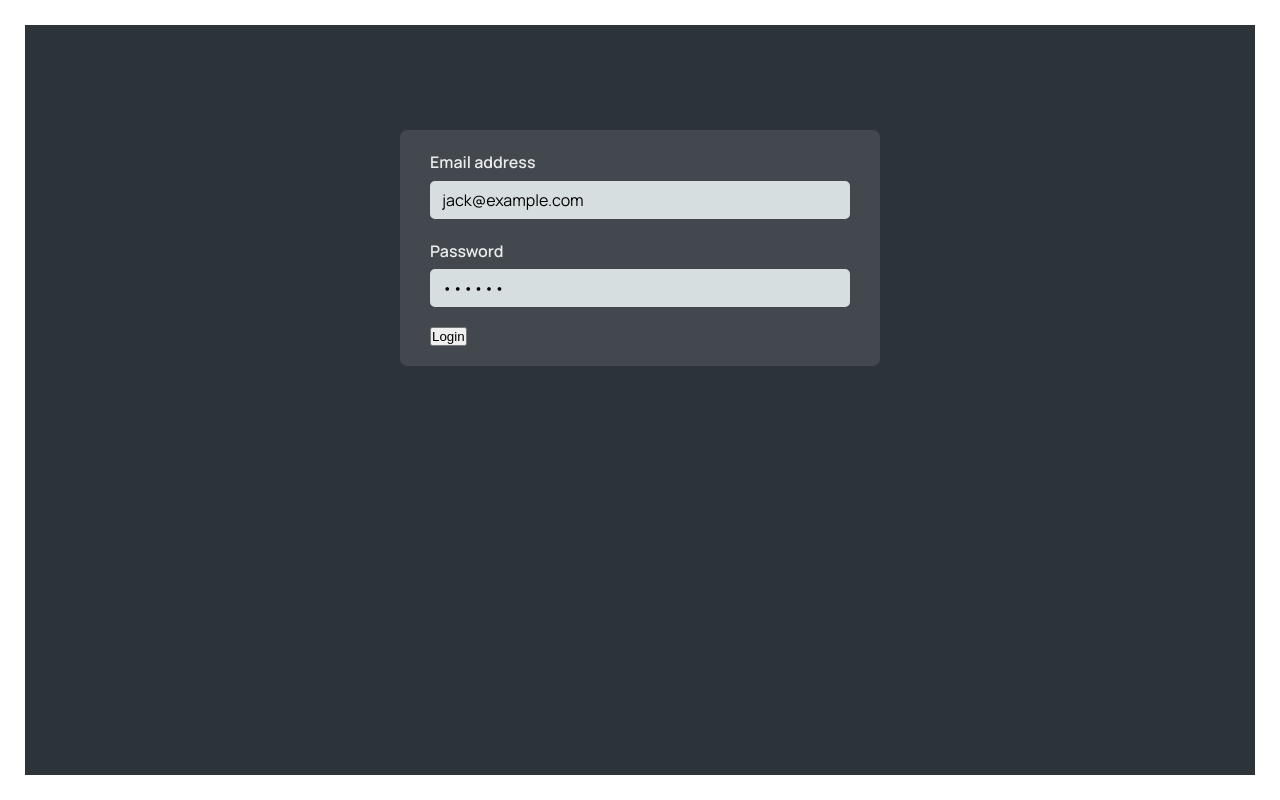
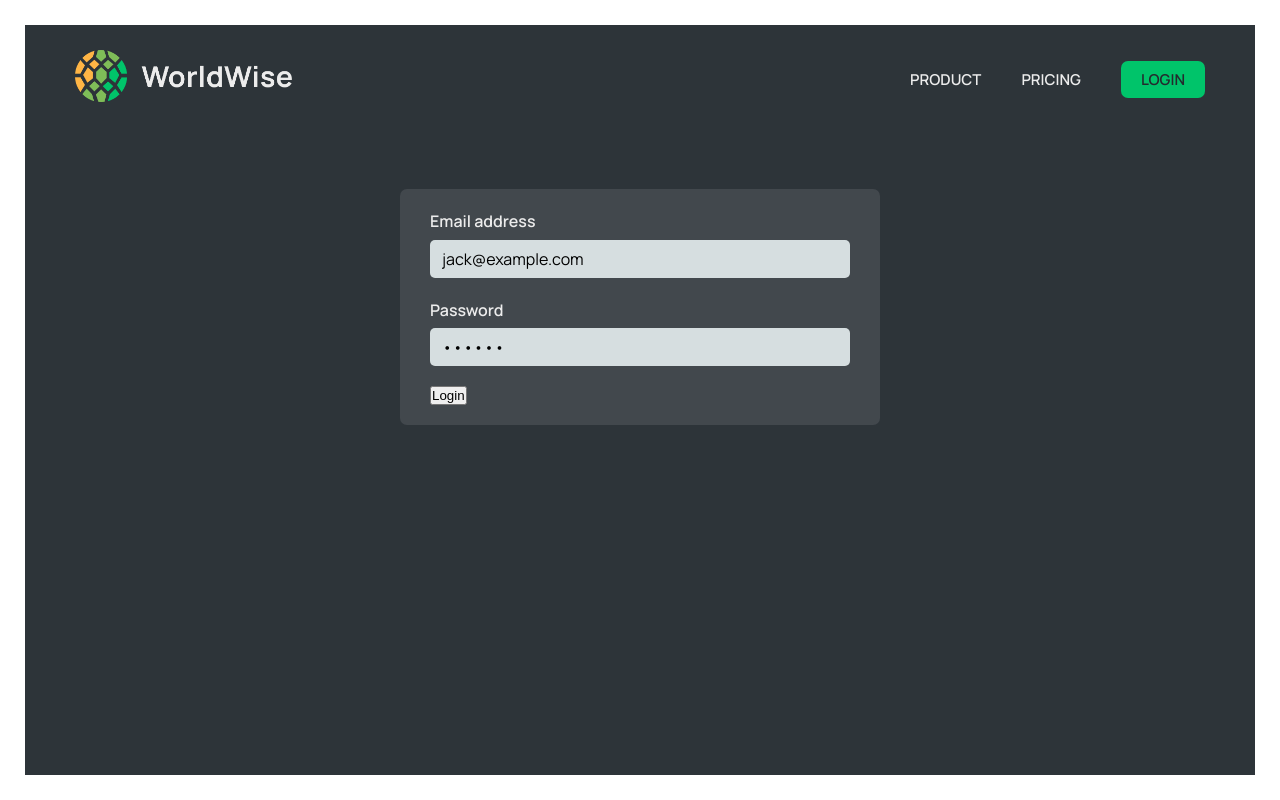
Before and after one commit to ZBl0ody/World-Wise, a React (Vite) app: page /login in a window 1280 px wide. Built offline with nearby package versions, Linux system fonts and the light colour scheme.

Commit message:
style the main pages

```diff
--- a/src/App.jsx
+++ b/src/App.jsx
@@ -11,12 +11,12 @@ const App = () => {
   return (
     <Router>
       <Routes>
-        <Route path="/" element={<Homepage />} />
-        <Route path="/login" element={<Login />} />
-        <Route path="/product" element={<Product />} />
-        <Route path="/pricing" element={<Pricing />} />
-        <Route path="/app" element={<AppLayout />}></Route>
-        <Route path="*" element={<PageNotFound />}></Route>
+        <Route path="" element={<Homepage />} />
+        <Route path="login" element={<Login />} />
+        <Route path="product" element={<Product />} />
+        <Route path="pricing" element={<Pricing />} />
+        <Route path="app" element={<AppLayout />}></Route>
+        <Route path="*" element={<PageNotFound />} />
       </Routes>
     </Router>
   );
--- /dev/null
+++ b/src/components/AppNav.jsx
@@ -0,0 +1,8 @@
+import React from "react";
+import styles from "./AppNav.module.css";
+
+const AppNav = () => {
+  return <nav className={styles.nav}>AppNav</nav>;
+};
+
+export default AppNav;
--- a/src/components/Logo.jsx
+++ b/src/components/Logo.jsx
@@ -1,7 +1,12 @@
+import { Link } from "react-router-dom";
 import styles from "./Logo.module.css";
 
 function Logo() {
-  return <img src="/logo.png" alt="WorldWise logo" className={styles.logo} />;
+  return (
+    <Link to="/">
+      <img src="/logo.png" alt="WorldWise logo" className={styles.logo} />
+    </Link>
+  );
 }
 
 export default Logo;
--- a/src/components/PageNav.jsx
+++ b/src/components/PageNav.jsx
@@ -1,18 +1,22 @@
-import React from "react";
 import { NavLink } from "react-router-dom";
+import styles from "./PageNav.module.css";
+import Logo from "../components/Logo";
 
 const PageNav = () => {
   return (
-    <nav>
+    <nav className={styles.nav}>
+      <Logo />
       <ul>
         <li>
-          <NavLink to="/">Home</NavLink>
+          <NavLink to="/product">Product</NavLink>
         </li>
         <li>
           <NavLink to="/pricing">Pricing</NavLink>
         </li>
         <li>
-          <NavLink to="/product">Product</NavLink>
+          <NavLink to="/login" className={styles.ctaLink}>
+            Login
+          </NavLink>
         </li>
       </ul>
     </nav>
--- a/src/pages/AppLayout.jsx
+++ b/src/pages/AppLayout.jsx
@@ -1,7 +1,14 @@
 import React from "react";
+import AppNav from "../components/AppNav";
+import styles from "./AppLayout.module.css";
 
 const AppLayout = () => {
-  return <div>AppLayout</div>;
+  return (
+    <div className={styles.app}>
+      <AppNav />
+      AppLayout
+    </div>
+  );
 };
 
 export default AppLayout;
--- a/src/pages/Homepage.jsx
+++ b/src/pages/Homepage.jsx
@@ -1,5 +1,6 @@
 import styles from "./Homepage.module.css";
 import PageNav from "../components/PageNav";
+import { Link } from "react-router-dom";
 
 export default function Homepage() {
   return (
@@ -16,6 +17,9 @@ export default function Homepage() {
           of. Never forget your wonderful experiences, and show your friends how
           you have wandered the world.
         </h2>
+        <Link to="app" className="cta">
+          GO To App
+        </Link>
       </section>
     </main>
   );
--- a/src/pages/Login.jsx
+++ b/src/pages/Login.jsx
@@ -1,5 +1,6 @@
 import { useState } from "react";
 import styles from "./Login.module.css";
+import PageNav from "../components/PageNav";
 
 export default function Login() {
   // PRE-FILL FOR DEV PURPOSES
@@ -8,6 +9,8 @@ export default function Login() {
 
   return (
     <main className={styles.login}>
+      <PageNav />
+
       <form className={styles.form}>
         <div className={styles.row}>
           <label htmlFor="email">Email address</label>
```
